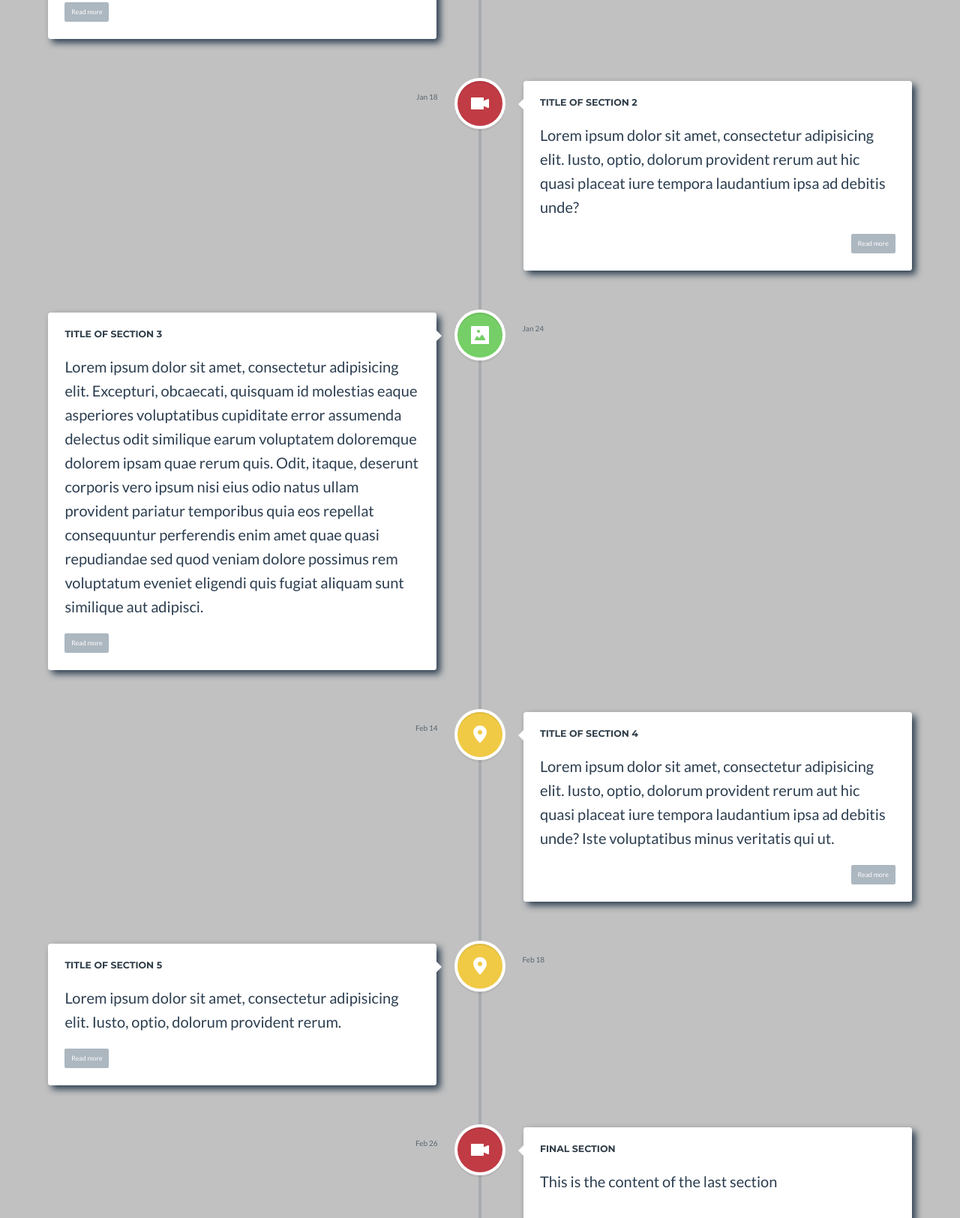
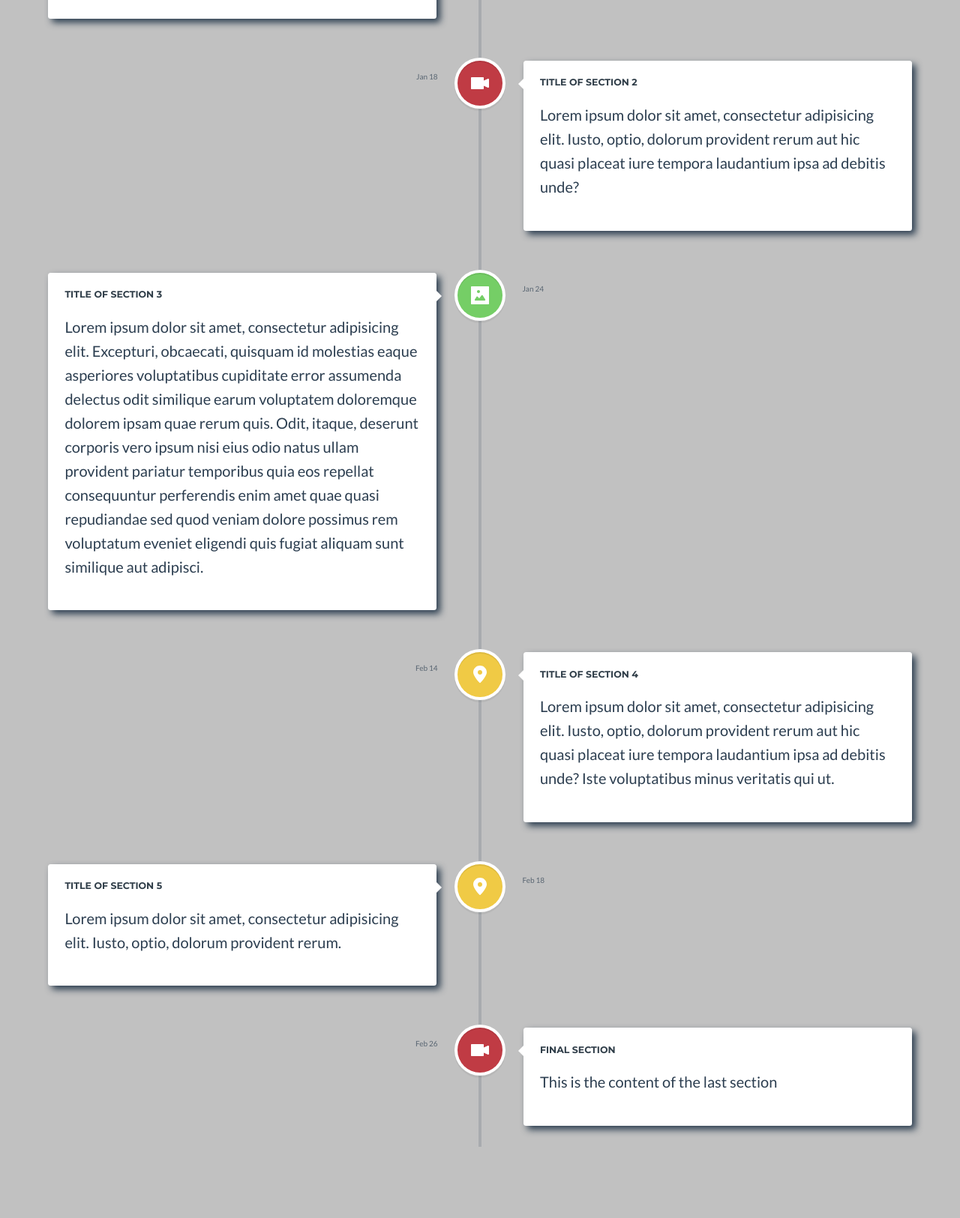
Before and after one commit to AJHtike/AJHtike.github.io, a website: page index.html in a window 1280 px wide. Shown: the part 1775-3400 px from the top of the page at 75% size. Drawn offline with nearby package versions, Linux system fonts and the light colour scheme.

Commit message:
Commented out the Read more buttons from all the ttimeline boxes

```diff
--- a/index.html
+++ b/index.html
@@ -140,7 +140,7 @@
   			<div class="cd-timeline-content">
   				<h2>Title of section 1</h2>
   				<p>Lorem ipsum dolor sit amet, consectetur adipisicing elit. Iusto, optio, dolorum provident rerum aut hic quasi placeat iure tempora laudantium ipsa ad debitis unde? Iste voluptatibus minus veritatis qui ut.</p>
-  				<a href="#0" class="cd-read-more">Read more</a>
+  				<!--<a href="#0" class="cd-read-more">Read more</a>-->
   				<span class="cd-date">Jan 14</span>
   			</div> <!-- cd-timeline-content -->
   		</div> <!-- cd-timeline-block -->
@@ -153,7 +153,7 @@
   			<div class="cd-timeline-content">
   				<h2>Title of section 2</h2>
   				<p>Lorem ipsum dolor sit amet, consectetur adipisicing elit. Iusto, optio, dolorum provident rerum aut hic quasi placeat iure tempora laudantium ipsa ad debitis unde?</p>
-  				<a href="#0" class="cd-read-more">Read more</a>
+          <!--<a href="#0" class="cd-read-more">Read more</a>-->
   				<span class="cd-date">Jan 18</span>
   			</div> <!-- cd-timeline-content -->
   		</div> <!-- cd-timeline-block -->
@@ -166,7 +166,7 @@
   			<div class="cd-timeline-content">
   				<h2>Title of section 3</h2>
   				<p>Lorem ipsum dolor sit amet, consectetur adipisicing elit. Excepturi, obcaecati, quisquam id molestias eaque asperiores voluptatibus cupiditate error assumenda delectus odit similique earum voluptatem doloremque dolorem ipsam quae rerum quis. Odit, itaque, deserunt corporis vero ipsum nisi eius odio natus ullam provident pariatur temporibus quia eos repellat consequuntur perferendis enim amet quae quasi repudiandae sed quod veniam dolore possimus rem voluptatum eveniet eligendi quis fugiat aliquam sunt similique aut adipisci.</p>
-  				<a href="#0" class="cd-read-more">Read more</a>
+          <!--<a href="#0" class="cd-read-more">Read more</a>-->
   				<span class="cd-date">Jan 24</span>
   			</div> <!-- cd-timeline-content -->
   		</div> <!-- cd-timeline-block -->
@@ -179,7 +179,7 @@
   			<div class="cd-timeline-content">
   				<h2>Title of section 4</h2>
   				<p>Lorem ipsum dolor sit amet, consectetur adipisicing elit. Iusto, optio, dolorum provident rerum aut hic quasi placeat iure tempora laudantium ipsa ad debitis unde? Iste voluptatibus minus veritatis qui ut.</p>
-  				<a href="#0" class="cd-read-more">Read more</a>
+          <!--<a href="#0" class="cd-read-more">Read more</a>-->
   				<span class="cd-date">Feb 14</span>
   			</div> <!-- cd-timeline-content -->
   		</div> <!-- cd-timeline-block -->
@@ -192,7 +192,7 @@
   			<div class="cd-timeline-content">
   				<h2>Title of section 5</h2>
   				<p>Lorem ipsum dolor sit amet, consectetur adipisicing elit. Iusto, optio, dolorum provident rerum.</p>
-  				<a href="#0" class="cd-read-more">Read more</a>
+          <!--<a href="#0" class="cd-read-more">Read more</a>-->
   				<span class="cd-date">Feb 18</span>
   			</div> <!-- cd-timeline-content -->
   		</div> <!-- cd-timeline-block -->
```
